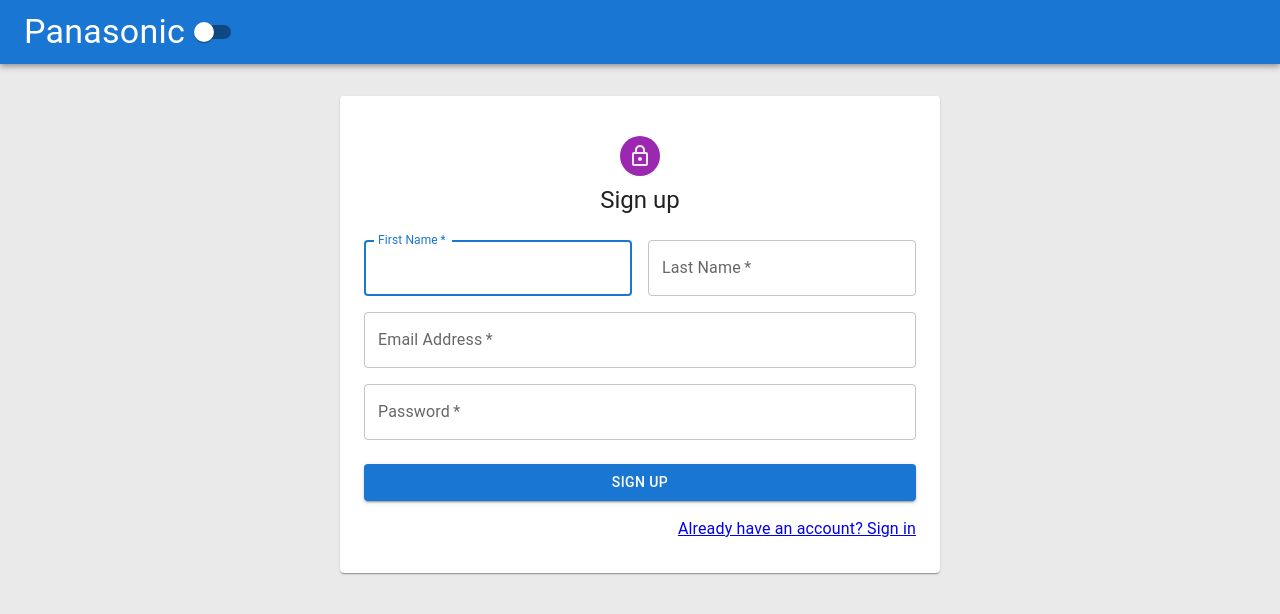
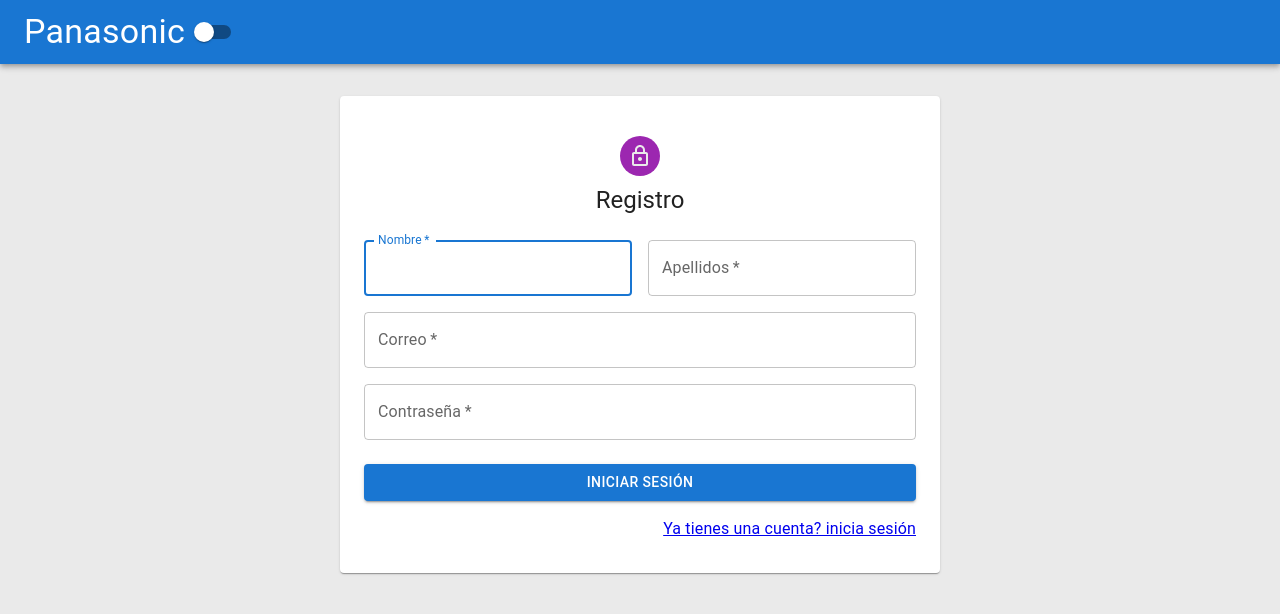
Before and after one commit to RoinerRocha/Panasonic, a React (Create React App) app in the folder frontend/: page /register in a window 1280 px wide. Shown: the top 614 px of the page. Built offline with nearby package versions, Linux system fonts and the light colour scheme.

Commit message:
changes in login and register

```diff
--- a/frontend/src/features/account/Login.tsx
+++ b/frontend/src/features/account/Login.tsx
@@ -32,7 +32,7 @@ export default function Login() {
             <LockOutlinedIcon />
           </Avatar>
           <Typography component="h1" variant="h5">
-            Sign in
+            Inicio de sesión
           </Typography>
           <Box component="form" onSubmit={handleSubmit} noValidate sx={{ mt: 1 }}>
             <TextField
@@ -40,7 +40,7 @@ export default function Login() {
               required
               fullWidth
               id="email"
-              label="Email Address"
+              label="Correo"
               name="email"
               autoComplete="email"
               autoFocus
@@ -50,7 +50,7 @@ export default function Login() {
               required
               fullWidth
               name="password"
-              label="Password"
+              label="Contraseña"
               type="password"
               id="password"
               autoComplete="current-password"
@@ -66,12 +66,12 @@ export default function Login() {
             <Grid container>
               <Grid item xs>
                 <Link to="/">
-                  Forgot password?
+                  Recupera tu contraseña?
                 </Link>
               </Grid>
               <Grid item>
                 <Link to="/register">
-                  {"Don't have an account? Sign Up"}
+                  {"No tienes una cuenta? regístrate"}
                 </Link>
               </Grid>
             </Grid>
--- a/frontend/src/features/account/Register.tsx
+++ b/frontend/src/features/account/Register.tsx
@@ -31,7 +31,7 @@ export default function SignUp() {
             <LockOutlinedIcon />
           </Avatar>
           <Typography component="h1" variant="h5">
-            Sign up
+            Registro
           </Typography>
           <Box component="form" noValidate onSubmit={handleSubmit} sx={{ mt: 3 }}>
             <Grid container spacing={2}>
@@ -42,7 +42,7 @@ export default function SignUp() {
                   required
                   fullWidth
                   id="firstName"
-                  label="First Name"
+                  label="Nombre"
                   autoFocus
                 />
               </Grid>
@@ -51,7 +51,7 @@ export default function SignUp() {
                   required
                   fullWidth
                   id="lastName"
-                  label="Last Name"
+                  label="Apellidos"
                   name="lastName"
                   autoComplete="family-name"
                 />
@@ -61,7 +61,7 @@ export default function SignUp() {
                   required
                   fullWidth
                   id="email"
-                  label="Email Address"
+                  label="Correo"
                   name="email"
                   autoComplete="email"
                 />
@@ -71,7 +71,7 @@ export default function SignUp() {
                   required
                   fullWidth
                   name="password"
-                  label="Password"
+                  label="Contraseña"
                   type="password"
                   id="password"
                   autoComplete="new-password"
@@ -84,12 +84,12 @@ export default function SignUp() {
               variant="contained"
               sx={{ mt: 3, mb: 2 }}
             >
-              Sign Up
+              Iniciar Sesión
             </Button>
             <Grid container justifyContent="flex-end">
               <Grid item>
                 <Link to="/login">
-                  Already have an account? Sign in
+                  Ya tienes una cuenta? inicia sesión
                 </Link>
               </Grid>
             </Grid>
```
